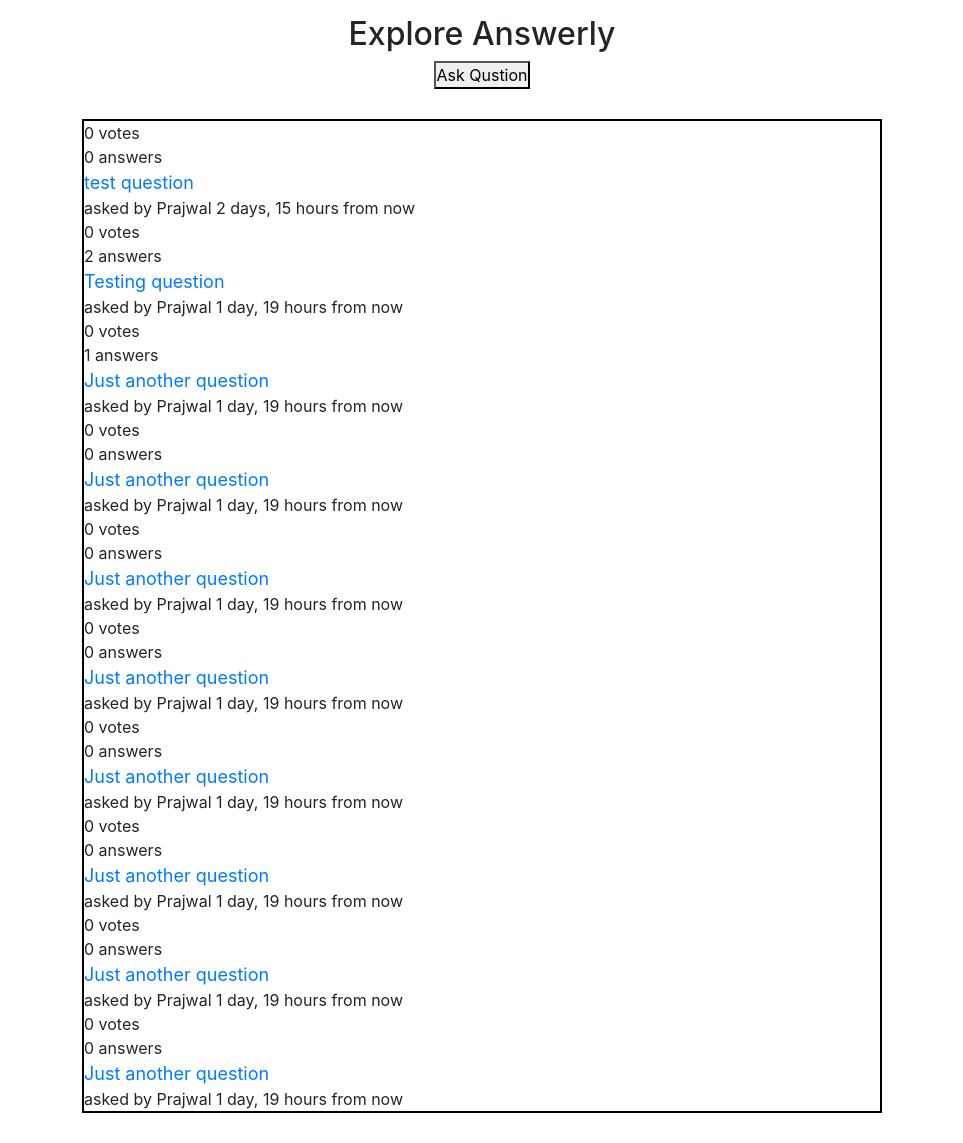
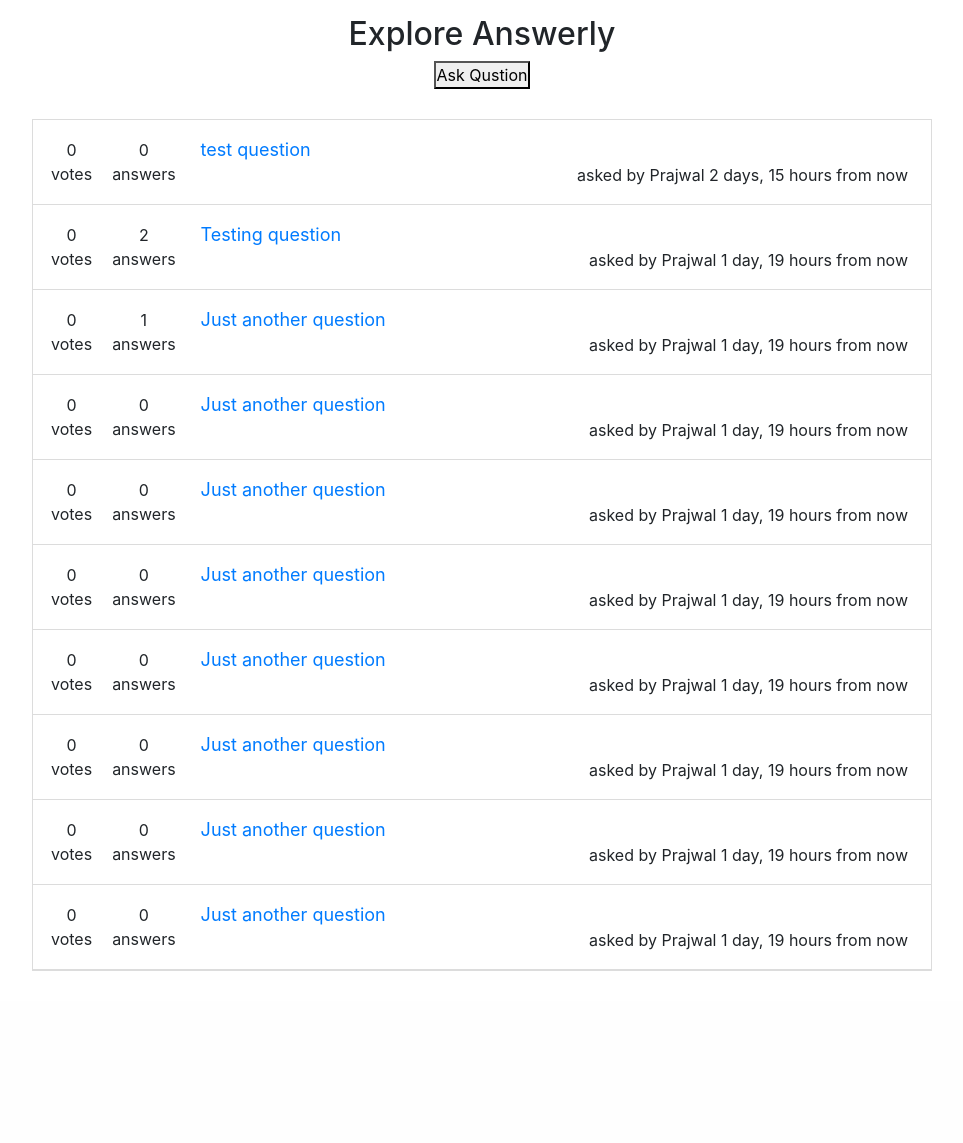
Before and after one commit to Prajwal-Jadhav/Answerly, a Django app: page / in a window 1280 px wide. Shown: the part 56-1199 px from the top of the page, without its empty margins (158-1121 px from the left). After the commit the page ends 1027 px from the top, so only its background shows below. Run offline with Django 3.2, Linux system fonts and the light colour scheme; data comes from the database, SQL or seed files in the repository; some libraries are stand-ins or nearby versions.

Commit message:
added css to questions

```diff
--- a/main/static/main/css/home.css
+++ b/main/static/main/css/home.css
@@ -4,11 +4,46 @@
 }
 
 .questions_container {
-  width: 800px;
+  width: 900px;
   margin: 30px auto;
-  border: 2px solid black;
+  border: 1px solid gainsboro;
+}
+
+.question {
+  display: flex;
+  padding: 8px;
+  border-bottom: 1px solid gainsboro;
+}
+
+.question__votes_container {
+  display: flex;
+}
+
+.question__votes {
+  display: flex;
+  flex-direction: column;
+  align-items: center;
+  padding: 10px;
+}
+
+.question__answers {
+  display: flex;
+  flex-direction: column;
+  align-items: center;
+  padding: 10px;
+}
+
+.question__summary {
+  display: flex;
+  flex-direction: column;
+  padding: 8px 15px;
+  width: 100%;
 }
 
 .question__title {
   font-size: 18px;
 }
+
+.question__time_and_author {
+  align-self: flex-end;
+}
--- a/main/templates/main/home.html
+++ b/main/templates/main/home.html
@@ -19,8 +19,14 @@
   {% for question in question_list %}
   <div class="question">
     <div class="question__votes_container">
-      <div class="question__votes">{{ question.votes }} votes</div>
-      <div class="question__answers">{{ question.answer_set.all.count }} answers</div>
+      <div class="question__votes">
+        <div class="question__votes--number">{{ question.votes }}</div>
+        <div class="question__votes--text">votes</div>
+      </div>
+      <div class="question__answers">
+        <div class="question__answers--number">{{ question.answer_set.all.count }}</div>
+        <div class="question__answers--text">answers</div>
+      </div>
     </div>
     <div class="question__summary">
       <a class="question__title" href="{% url 'main:question_details' question.id %}">
```
